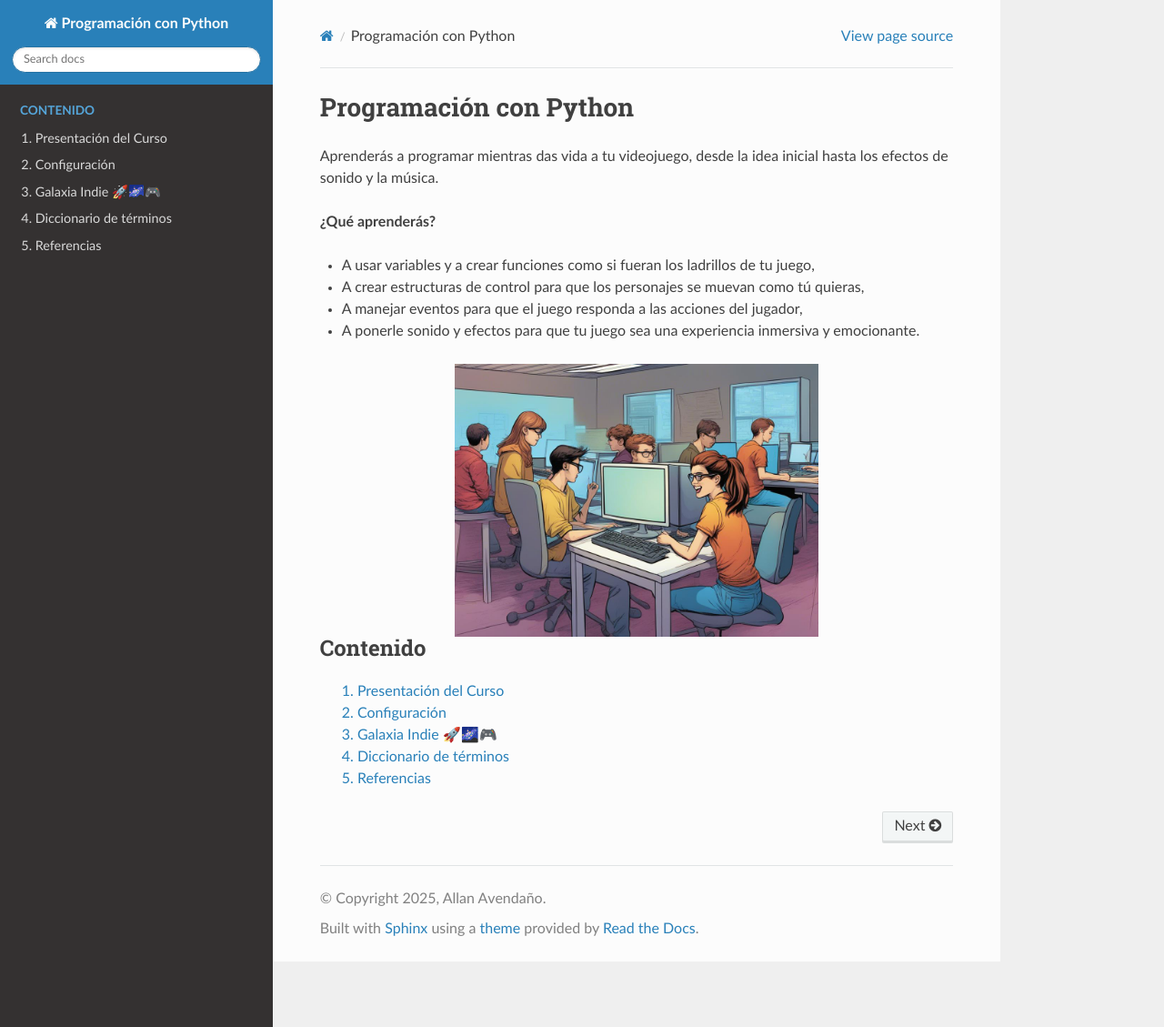
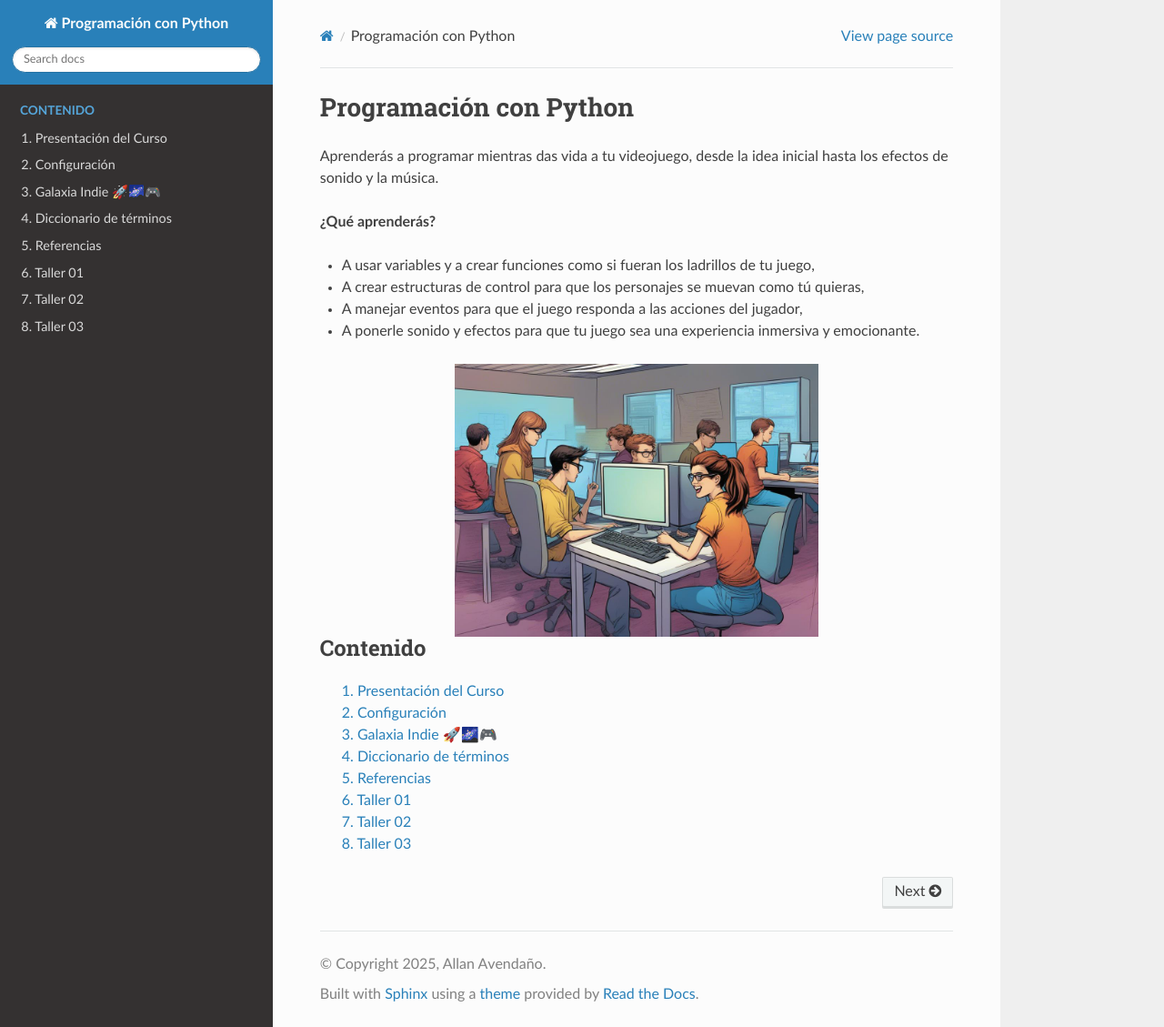
Before and after one commit to aavendan/programacion-python, a Sphinx documentation site: the page built from docs/source/index.rst, in a window 1280 px wide and 1129 px high. Shown: the whole window at 91% size. Built offline with Sphinx 7.4.7 and the Read the Docs theme 3.1.0, drawn with Linux system fonts in a browser that asks for light colours.

Commit message:
talleres

```diff
--- a/docs/source/index.rst
+++ b/docs/source/index.rst
@@ -27,3 +27,4 @@ Aprenderás a programar mientras das vida a tu videojuego, desde la idea inicial
   galaxiaindie
   diccionario
   referencias
+  talleres/*
--- /dev/null
+++ b/docs/source/talleres/taller01.rst
@@ -0,0 +1,2 @@
+Taller 01
+===================================
--- /dev/null
+++ b/docs/source/talleres/taller02.rst
@@ -0,0 +1,2 @@
+Taller 02
+===================================
--- /dev/null
+++ b/docs/source/talleres/taller03.rst
@@ -0,0 +1,2 @@
+Taller 03
+===================================
```
